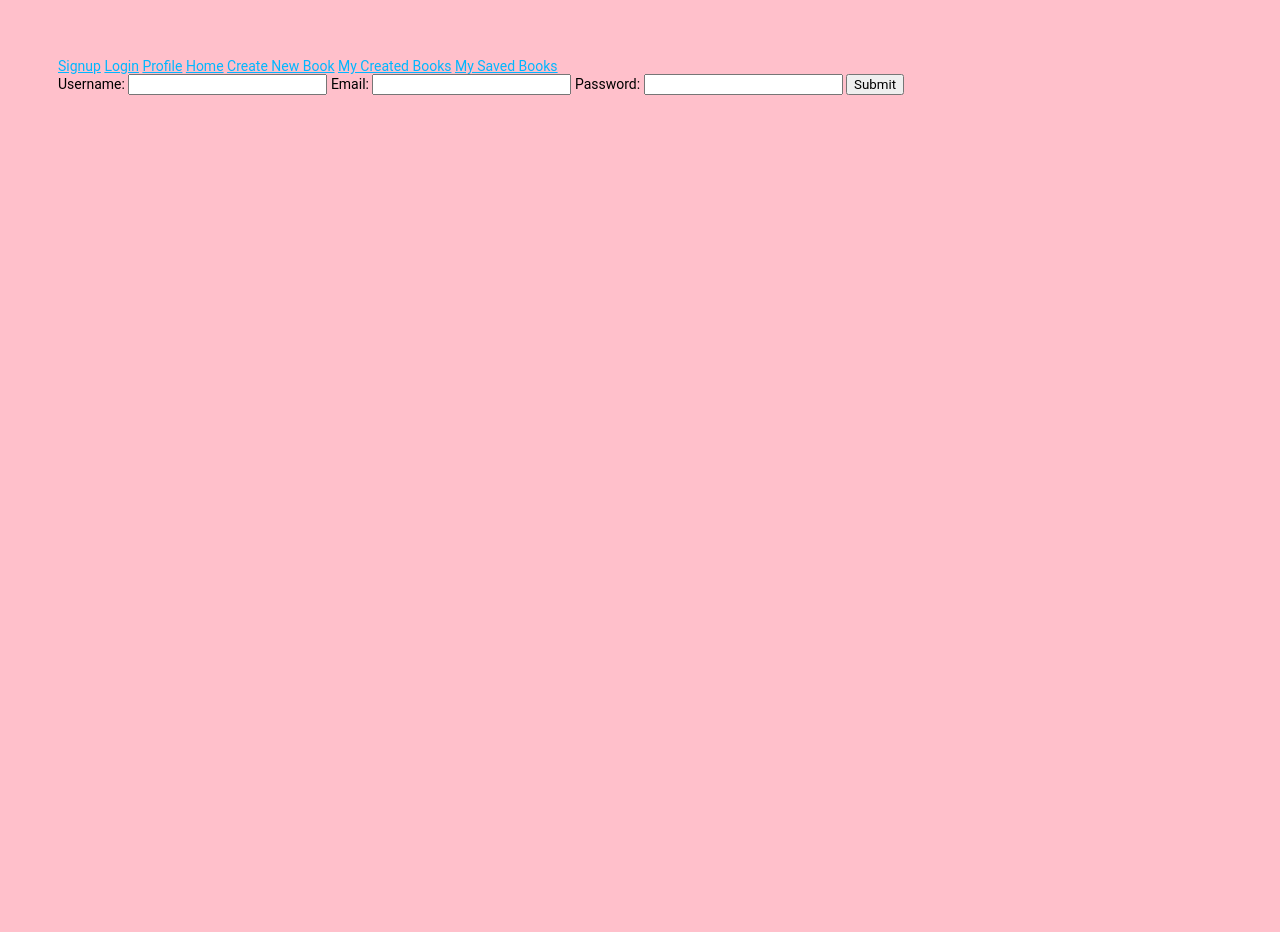
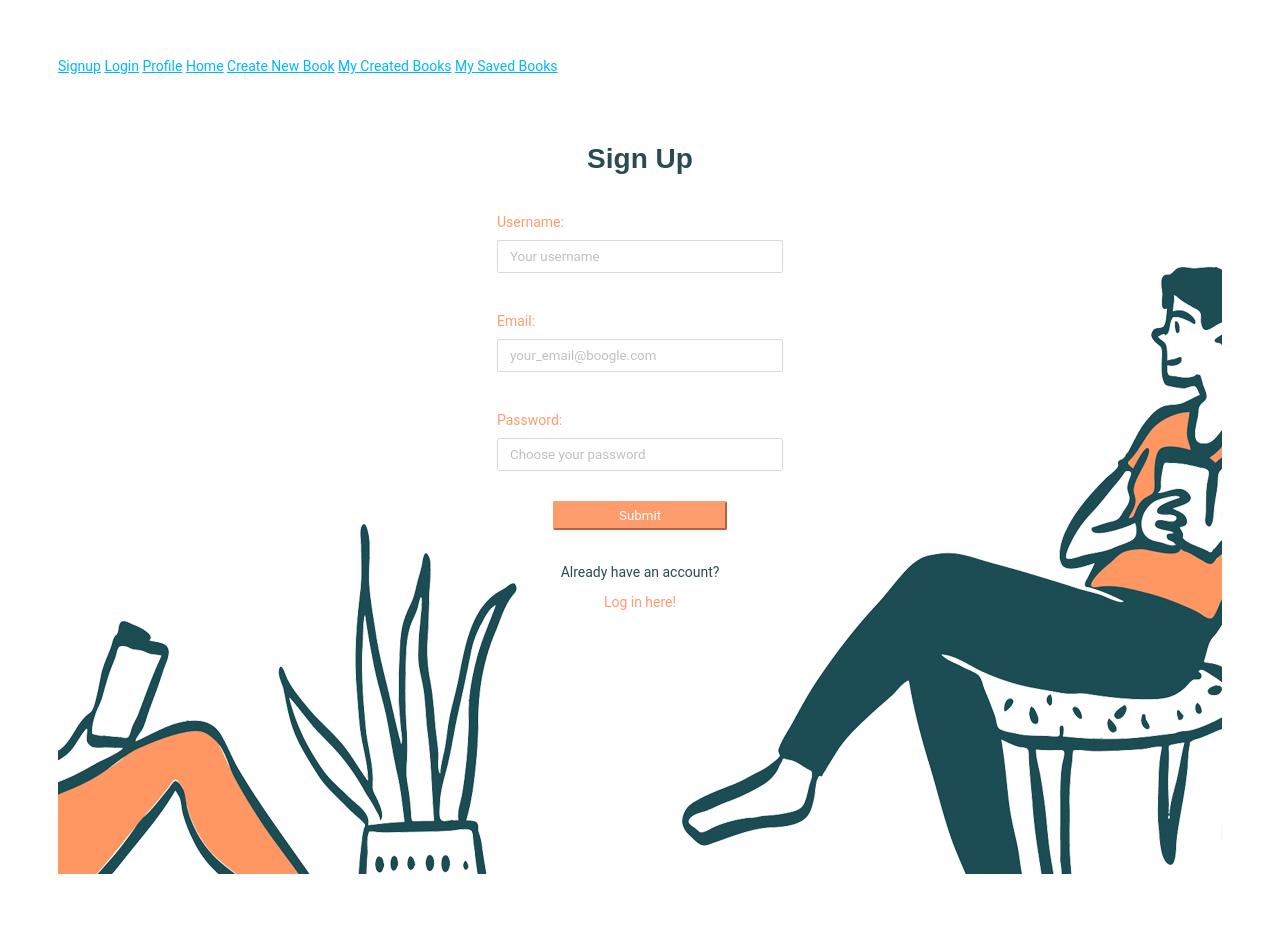
Before and after one commit to aafmartins/boogle, a Node server app: page /auth/signup in a window 1280 px wide. Before the commit the page ends 95 px from the top, so only its background shows below. Run offline with Node 20, Linux system fonts and the light colour scheme; some libraries are stand-ins or nearby versions.

Commit message:
Styling for log in and sign up

```diff
--- a/public/stylesheets/Login-Signup/auth.css
+++ b/public/stylesheets/Login-Signup/auth.css
@@ -1,3 +1,81 @@
+/* f
+Fonts:
+font-family: 'Nunito Sans', sans-serif;
+font-family: 'Roboto', sans-serif;
+colors:
+Brand / Dark Petrol: #294B53;
+Secondary/Warm grey 40% or 60%: #E9E8E1;
+Primary/Volcano/4: #FF9C6E; (dark salmon)
+Secondary/Volcano/1: #FFF2E8; (light salmon)
+*/
+
 body {
-    background-color: pink;
+  font-family: "Roboto", sans-serif;
 }
+
+h1,
+p {
+  color: #294b53;
+}
+
+h1 {
+  font-family: "Nunito Sans", sans-serif;
+}
+
+form {
+  margin-top: 50px;
+  display: flex;
+  flex-direction: column;
+  justify-content: center;
+  align-items: center;
+}
+
+input {
+  margin-top: 10px;
+  width: 286px;
+  padding: 8px 12px;
+  border: 1px solid #d9d9d9;
+  box-sizing: border-box;
+  border-radius: 2px;
+}
+
+.auth-container {
+  height: 100vh;
+  display: flex;
+  justify-self: center;
+  flex-direction: column;
+  background-image: url("/images/bg.png");
+  background-position: center;
+  width: 100%;
+  background-size: inherit;
+}
+
+.input-container {
+  margin: 20px 0;
+  color: #ff9c6e;
+}
+
+.login-prompt > a {
+  color: #ff9c6e;
+  text-decoration: none;
+}
+
+.login-prompt {
+  text-align: center;
+}
+
+::placeholder {
+  color: rgba(0, 0, 0, 0.25);
+}
+
+.submit-btn {
+  margin-top: 10px;
+  text-align: center;
+  color: white;
+  background: #ff9c6e;
+  box-shadow: 0px 2px 0px rgba(0, 0, 0, 0.043);
+  border-radius: 2px;
+  border-color: #ff9c6e;
+  width: 174px;
+  padding: 5px 16px;
+}
--- a/views/pages/auth/signup.hbs
+++ b/views/pages/auth/signup.hbs
@@ -1,16 +1,68 @@
-<form action="/auth/signup" method="POST" >
-  <label for="username">Username: </label>
-  <input type="text" name="username" minlength="3" maxlength="10" required />
+<div class="auth-container">
 
-  <label for="email">Email:</label>
-  <input type="email" name="email" id="email" required />
+  <div class="form-container">
 
-  <label for="password">Password:</label>
-  <input type="password" name="password" id="password" required />
+    <form action="/auth/signup" method="POST">
 
-  <button type="submit">Submit</button>
-</form>
+      <div class="heading">
+        <h1>Sign Up</h1>
+      </div>
 
-{{#if errorMessage}}
-  <p>{{errorMessage}}</p>
-{{/if}}
+      <div class="input-container">
+        <div><label for="username">Username: </label></div>
+        <div>
+          <input
+            type="text"
+            name="username"
+            minlength="3"
+            maxlength="10"
+            placeholder="Your username"
+            required
+          />
+        </div>
+      </div>
+
+      <div class="input-container">
+        <div><label for="email">Email:</label></div>
+        <div>
+          <input
+            type="email"
+            name="email"
+            id="email"
+            placeholder="your_email@boogle.com"
+            required
+          />
+        </div>
+      </div>
+
+      <div class="input-container">
+        <div><label for="password">Password:</label></div>
+        <div>
+          <input
+            type="password"
+            name="password"
+            id="password"
+            placeholder="Choose your password"
+            required
+          />
+        </div>
+      </div>
+
+      <div><button class="submit-btn" type="submit">Submit</button></div>
+
+      <div class="input-container login-prompt">
+        <p>Already have an account?</p>
+        <a href="/auth/login">Log in here!</a>
+      </div>
+
+    </form>
+
+  </div>
+
+  <div class="error-container">
+    {{#if errorMessage}}
+      <p>{{errorMessage}}</p>
+    {{/if}}
+  </div>
+
+</div>
```
Also changed, not shown: views/pages/auth/login.hbs (+43 -4 lines).
